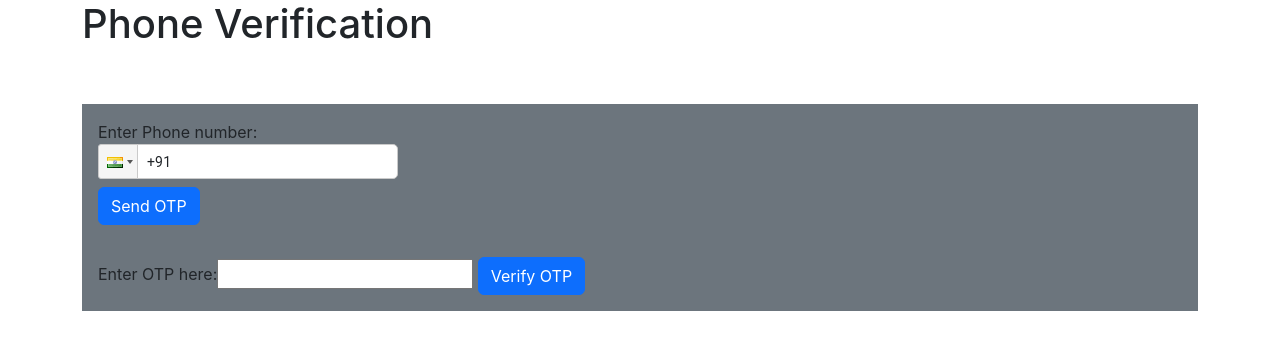
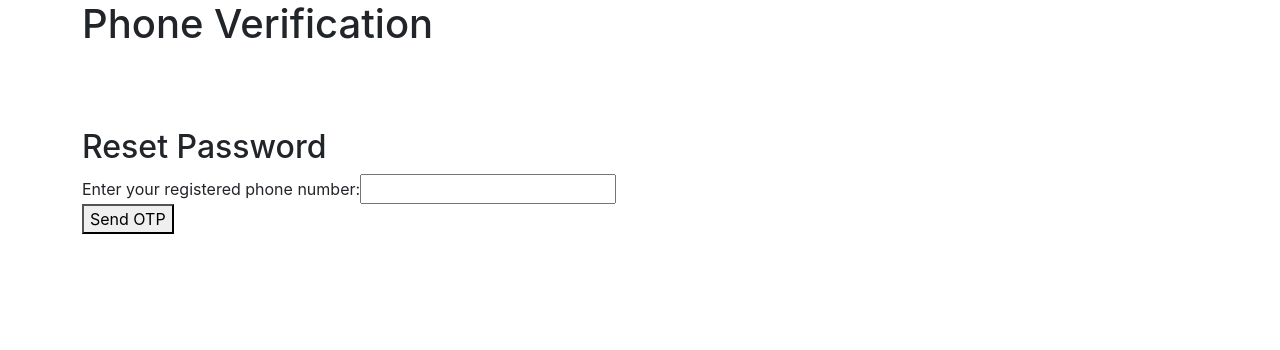
Before and after one commit to Akash581999/React-otp-app, a React (Create React App) app: page / in a window 1280 px wide. Shown: the top 350 px of the page. Built offline with nearby package versions, Linux system fonts and the light colour scheme.

Commit message:
Resetform added

```diff
--- a/src/App.js
+++ b/src/App.js
@@ -2,7 +2,8 @@ import 'firebase/compat/auth';
 import "react-phone-input-2/lib/style.css";
 // import Login from './Pages/Login';
 // import Register from './Pages/Register';
-import ResetPassword from './Pages/ResetPassword';
+// import ResetPassword from './Pages/ResetPassword';
+import ResetForm from './Pages/ResetForm';
 
 function App() {
   return (
@@ -13,7 +14,9 @@ function App() {
         <br />
         {/* <Register /> */}
         <br />
-        <ResetPassword />
+        {/* <ResetPassword /> */}
+        <br/>
+        <ResetForm/>
       </div>
     </>
   );
--- /dev/null
+++ b/src/Pages/ResetForm.jsx
@@ -0,0 +1,150 @@
+import React, { useState } from "react";
+import firebase from "firebase/compat/app";
+import "firebase/compat/auth";
+import "firebase/compat/firestore"; // Include Firestore if needed
+
+const firebaseConfig = {
+  apiKey: "AIzaSyBpIKtGFO6IRkK72_bQ4fxGAppCHpuzZDE",
+  authDomain: "react-otp-app-1a6df.firebaseapp.com",
+  projectId: "react-otp-app-1a6df",
+  storageBucket: "react-otp-app-1a6df.appspot.com",
+  messagingSenderId: "434954909594",
+  appId: "1:434954909594:web:0bfa09b64e4dc2e33dac23",
+};
+
+if (!firebase.apps.length) {
+  firebase.initializeApp(firebaseConfig);
+} else {
+  firebase.app(); // if already initialized, use that one
+}
+
+const auth = firebase.auth();
+
+const ResetForm = () => {
+  const [phoneNumber, setPhoneNumber] = useState("");
+  const [otp, setOTP] = useState("");
+  const [confirmationResult, setConfirmationResult] = useState(null);
+  const [newPassword, setNewPassword] = useState("");
+  const [confirmPassword, setConfirmPassword] = useState("");
+  const [mode, setMode] = useState("phoneNumber");
+
+  const handleSendOTP = async (e, phoneNumber) => {
+    e.preventDefault();
+    try {
+      //const phoneNo = "+919634708314";
+      const phoneNo = `+91${phoneNumber}`; //With India country code
+      const appVerifier = new firebase.auth.RecaptchaVerifier("reCaptcha", {
+        size: "invisible",
+      });
+      const confirmation = await firebase
+        .auth()
+        .signInWithPhoneNumber(phoneNo, appVerifier);
+      setConfirmationResult(confirmation);
+      console.log("OTP sent");
+      alert("OTP sent to your phone number!");
+      setMode("otp");
+    } catch (error) {
+      console.error("Error sending OTP:", error);
+      alert(`Error sending OTP: ${error.message}`);
+    }
+  };
+
+  const handleVerifyOTP = async (e) => {
+    e.preventDefault();
+    try {
+      await confirmationResult.confirm(otp);
+      alert("OTP verified. Proceeding to reset password!");
+      setMode("resetPassword");
+    } catch (error) {
+      alert(`Error verifying OTP: ${error.message}`);
+    }
+  };
+
+  const handlePasswordReset = async (e) => {
+    e.preventDefault();
+    if (newPassword !== confirmPassword) {
+      alert("Passwords do not match!");
+      return;
+    }
+    try {
+      await auth.currentUser.updatePassword(newPassword);
+      alert("Password reset successfully!");
+    } catch (error) {
+      alert(`Error resetting password: ${error.message}`);
+    }
+  };
+
+  const renderForm = () => {
+    switch (mode) {
+      case "phoneNumber":
+        return (
+          <form onSubmit={handleSendOTP}>
+            <label htmlFor="phoneNumber">
+              Enter your registered phone number:
+            </label>
+            <input
+              type="text"
+              id="phoneNumber"
+              value={phoneNumber}
+              onChange={(e) => setPhoneNumber(e.target.value)}
+              required
+            />
+            <div id="reCaptcha"></div>
+            <button
+              type="submit"
+              // onClick={() => handleSendOTP(phoneNumber)}
+            >
+              Send OTP
+            </button>
+          </form>
+        );
+      case "otp":
+        return (
+          <form onSubmit={handleVerifyOTP}>
+            <label htmlFor="otp">Enter OTP sent to your phone:</label>
+            <input
+              type="text"
+              id="otp"
+              value={otp}
+              onChange={(e) => setOTP(e.target.value)}
+              required
+            />
+            <button type="submit">Verify OTP</button>
+          </form>
+        );
+      case "resetPassword":
+        return (
+          <form onSubmit={handlePasswordReset}>
+            <label htmlFor="newPassword">Enter new password:</label>
+            <input
+              type="password"
+              id="newPassword"
+              value={newPassword}
+              onChange={(e) => setNewPassword(e.target.value)}
+              required
+            />
+            <label htmlFor="confirmPassword">Confirm new password:</label>
+            <input
+              type="password"
+              id="confirmPassword"
+              value={confirmPassword}
+              onChange={(e) => setConfirmPassword(e.target.value)}
+              required
+            />
+            <button type="submit">Reset Password</button>
+          </form>
+        );
+      default:
+        return null;
+    }
+  };
+
+  return (
+    <div>
+      <h2>Reset Password</h2>
+      {renderForm()}
+    </div>
+  );
+};
+
+export default ResetForm;
```
